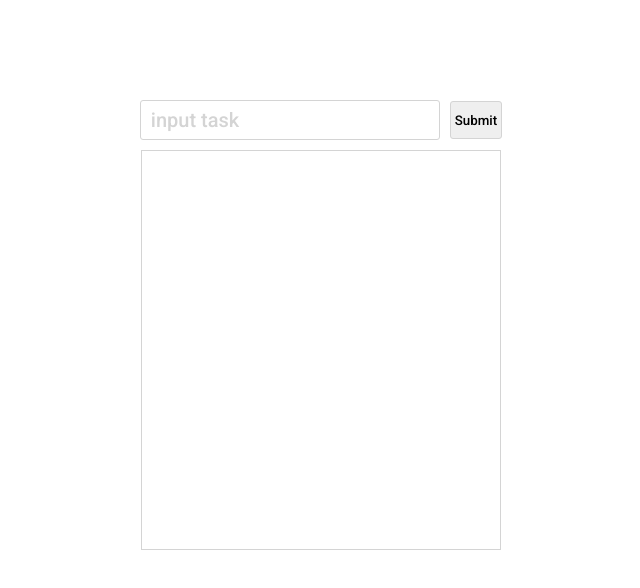
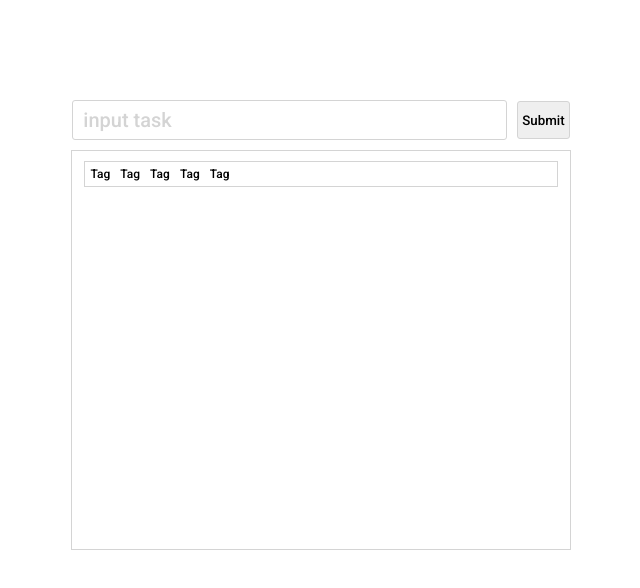
Before and after one commit to JMSBRN/todo-list-react, a React (Create React App) app: page / in a window 1280 px wide. Shown: the top 588 px of the page, without its empty margins (319-959 px from the left). Built offline with nearby package versions, Linux system fonts and the light colour scheme.

Commit message:
feat: agg tag component & tags container

```diff
--- a/src/App.js
+++ b/src/App.js
@@ -24,6 +24,7 @@ function App() {
    let elIndex = JSON.parse(e.target.dataset.num);
     const newArr = tasks.filter((el,index) => index !== elIndex);
     setTasks(newArr);
+    inputTask.value = '';
   };
   const handleEditTask = (e) => {
     let elIndex = JSON.parse(e.target.dataset.num);
--- a/src/app.scss
+++ b/src/app.scss
@@ -15,4 +15,6 @@ $primary-color: #7c88ca;
 
 @import url(./components/inputForm.scss);
 @import url(./components/task.scss);
+@import url(./components/tag.scss);
+@import url(./containers/tags.scss);
 @import url(./containers/tasks.scss);
--- /dev/null
+++ b/src/components/Tag.jsx
@@ -0,0 +1,9 @@
+import React from 'react';
+
+const Tag = () => {
+	return (
+		<div>Tag</div>
+	);
+};
+
+export default Tag;
--- a/src/components/inputForm.scss
+++ b/src/components/inputForm.scss
@@ -5,7 +5,7 @@
 	justify-content: center;
 	gap: 10px;
 	.input-form {
-		width: 300px;
+		width: 435px;
 		height: 40px;
 		padding-left: 10px;
 		font-size: 20px;
--- /dev/null
+++ b/src/containers/Tags.jsx
@@ -0,0 +1,24 @@
+import React from 'react';
+import Tag from '../components/Tag';
+
+const Tags = () => {
+
+	const tags = [
+		{color:'red'},
+		{color:'red'},
+		{color:'red'},
+		{color:'red'},
+		{color:'red'},
+	];
+	return (
+		<div className='tags'>
+			{
+				tags.map((el, index) =>
+					<Tag key={index} />
+					)
+			}
+			</div>
+	);
+};
+
+export default Tags;
--- a/src/containers/Tasks.jsx
+++ b/src/containers/Tasks.jsx
@@ -1,12 +1,14 @@
 import React, { useContext } from "react";
 import Task from "../components/Task";
 import { Context } from "../context";
+import Tags from  '../containers/Tags';
 
 const Tasks = () => {
   const { tasks } = useContext(Context);
 
   return (
     <div className="tasks">
+     <Tags />
       {tasks.map((el, idx) => (
         <Task index={idx}  key={idx} title={el.title} />
       ))}
--- /dev/null
+++ b/src/containers/tags.scss
@@ -0,0 +1,12 @@
+.tags {
+	position: relative;
+	margin: 10px auto;
+	width: 95%;
+	display: flex;
+	align-items: center;
+	justify-content: flex-start;
+	gap: 10px;
+	padding: 5px;
+	font-size: 12px;
+	border: 1px solid var(--primary-color-grey);
+}
--- a/src/containers/tasks.scss
+++ b/src/containers/tasks.scss
@@ -1,7 +1,7 @@
 .tasks {
 	position: relative;
 	margin: 10px auto;
-	width: 360px;
+	width: 500px;
 	height: 400px;
   border: 1px solid var(--primary-color-grey);
 }
```
Also changed, not shown: src/components/tag.scss (added).
